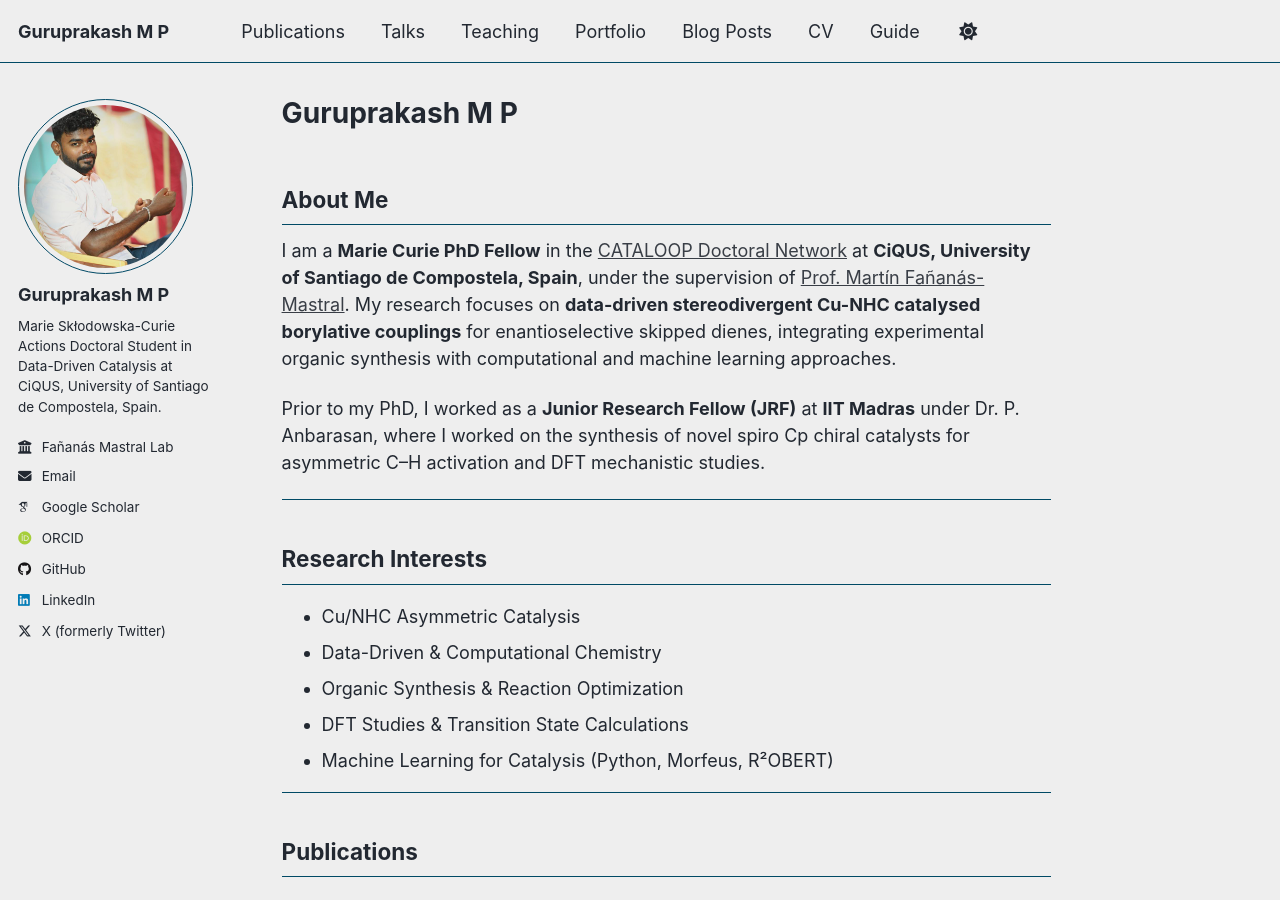
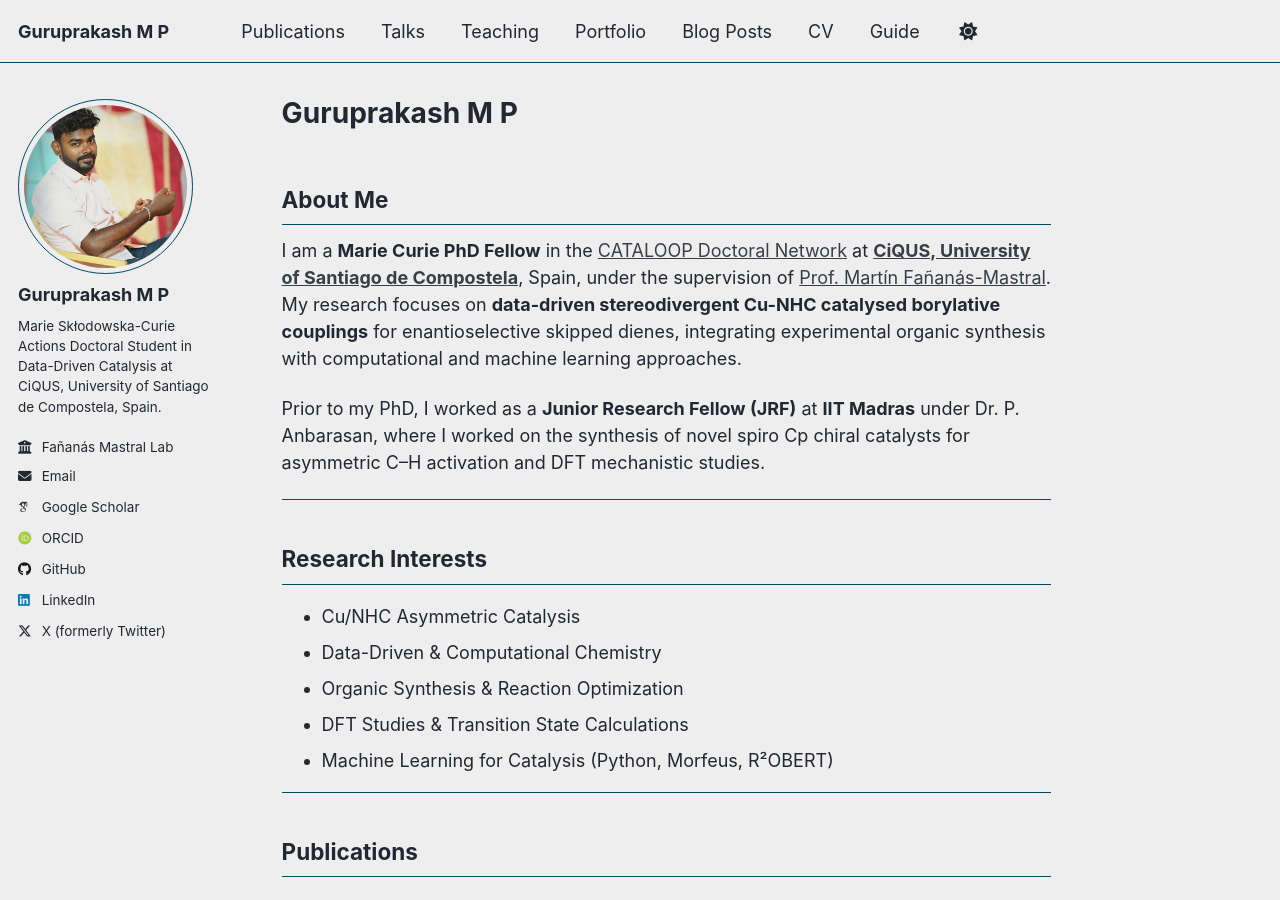
Before and after one commit to GuruprakashMP/guruprakashmp.github.io, a Jekyll site: the page built from _pages/about.md, in a window 1280 px wide and 900 px high. Built offline with Jekyll 4.4.1, drawn with Linux system fonts in a browser that asks for light colours; some web fonts are replaced; a script that is not in the unit is left out; part of the change alters nothing that is shown.

```diff
--- a/_pages/about.md
+++ b/_pages/about.md
@@ -9,7 +9,7 @@ redirect_from:
 
 ## About Me
 
-I am a **Marie Curie PhD Fellow** in the [CATALOOP Doctoral Network](https://www.ciqs.usc.es/) at **CiQUS, University of Santiago de Compostela, Spain**, under the supervision of [Prof. Martín Fañanás-Mastral](martin.fananas@usc.es). My research focuses on **data-driven stereodivergent Cu-NHC catalysed borylative couplings** for enantioselective skipped dienes, integrating experimental organic synthesis with computational and machine learning approaches.
+I am a **Marie Curie PhD Fellow** in the [CATALOOP Doctoral Network](https://www.tu-chemnitz.de/cataloop/) at [**CiQUS, University of Santiago de Compostela**](https://www.usc.es/ciqus/en), Spain, under the supervision of [Prof. Martín Fañanás-Mastral](https://fananasmastralgroup.com/). My research focuses on **data-driven stereodivergent Cu-NHC catalysed borylative couplings** for enantioselective skipped dienes, integrating experimental organic synthesis with computational and machine learning approaches.
 
 Prior to my PhD, I worked as a **Junior Research Fellow (JRF)** at **IIT Madras** under Dr. P. Anbarasan, where I worked on the synthesis of novel spiro Cp chiral catalysts for asymmetric C–H activation and DFT mechanistic studies.
 
```
